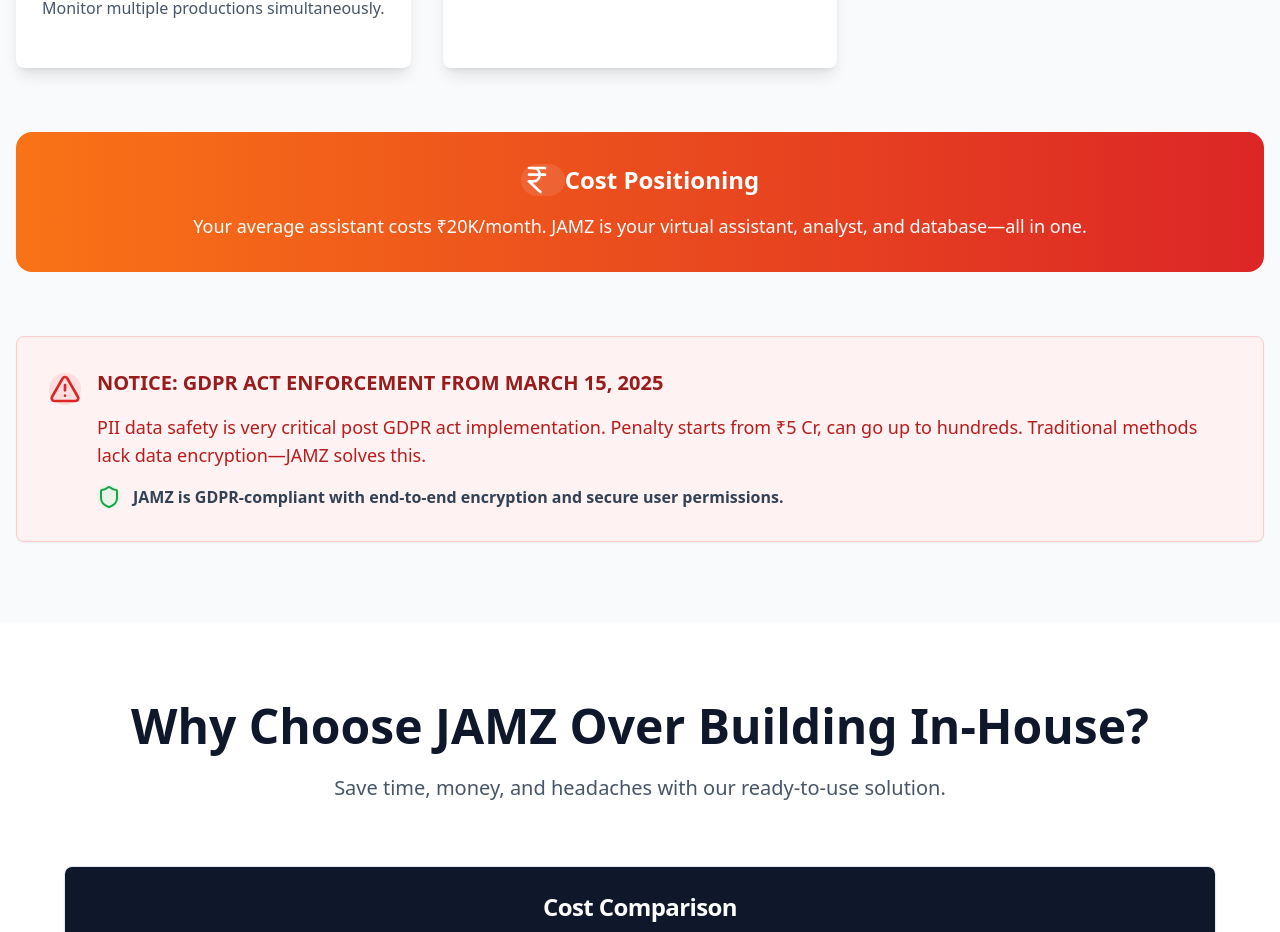
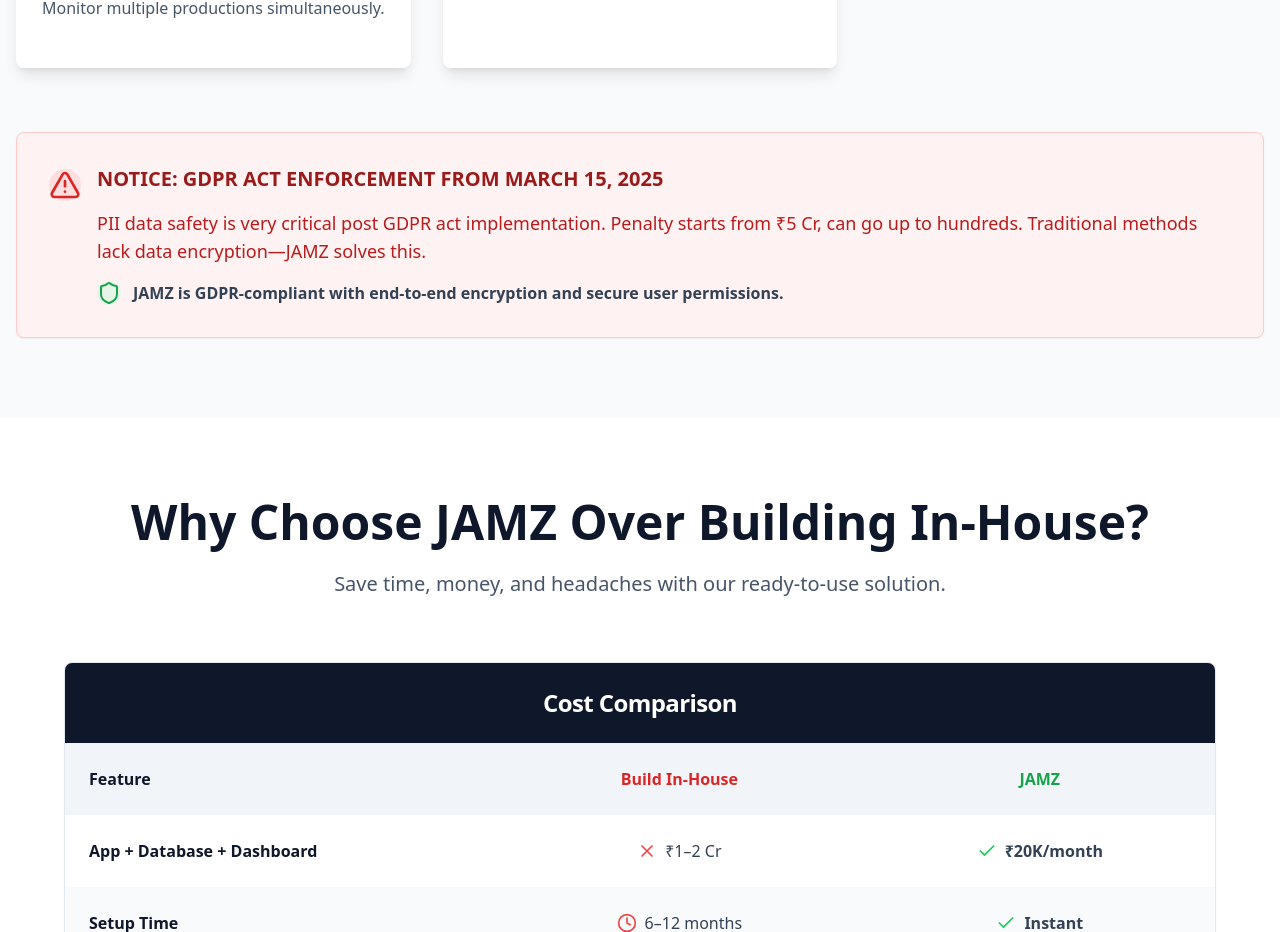
Before and after one commit to Junedweb/casting-flow-ai, a React (Vite) app: page / in a window 1280 px wide. Shown: the part 3340-4272 px from the top of the page. Built offline with nearby package versions, Linux system fonts and the light colour scheme.

Commit message:
Remove cost positioning section
Removed the cost positioning section from the FeaturesSection component.

```diff
--- a/src/components/FeaturesSection.tsx
+++ b/src/components/FeaturesSection.tsx
@@ -1,4 +1,3 @@
-
 import { useState } from "react";
 import { Card, CardContent, CardHeader, CardTitle } from "@/components/ui/card";
 import { ImageModal } from "./ImageModal";
@@ -8,7 +7,6 @@ import {
   Filter,
   Scan,
   Bell,
-  IndianRupee,
   Shield,
   AlertTriangle,
   MessageCircle,
@@ -202,19 +200,6 @@ export const FeaturesSection = () => {
           ))}
         </div>
 
-        <div className="bg-gradient-to-r from-orange-500 to-red-600 rounded-2xl p-8 text-white mb-16 hover:shadow-2xl transition-shadow duration-300">
-          <div className="flex items-center justify-center mb-4">
-            <div className="relative">
-              <div className="absolute inset-0 bg-white/20 rounded-full animate-pulse"></div>
-              <IndianRupee className="w-8 h-8 mr-3 relative z-10" />
-            </div>
-            <h3 className="text-2xl font-bold">Cost Positioning</h3>
-          </div>
-          <p className="text-center text-lg">
-            Your average assistant costs ₹20K/month. JAMZ is your virtual assistant, analyst, and database—all in one.
-          </p>
-        </div>
-
         <Card className="bg-red-50 border-red-200 hover:shadow-xl transition-shadow duration-300">
           <CardContent className="p-8">
             <div className="flex items-start">
```
